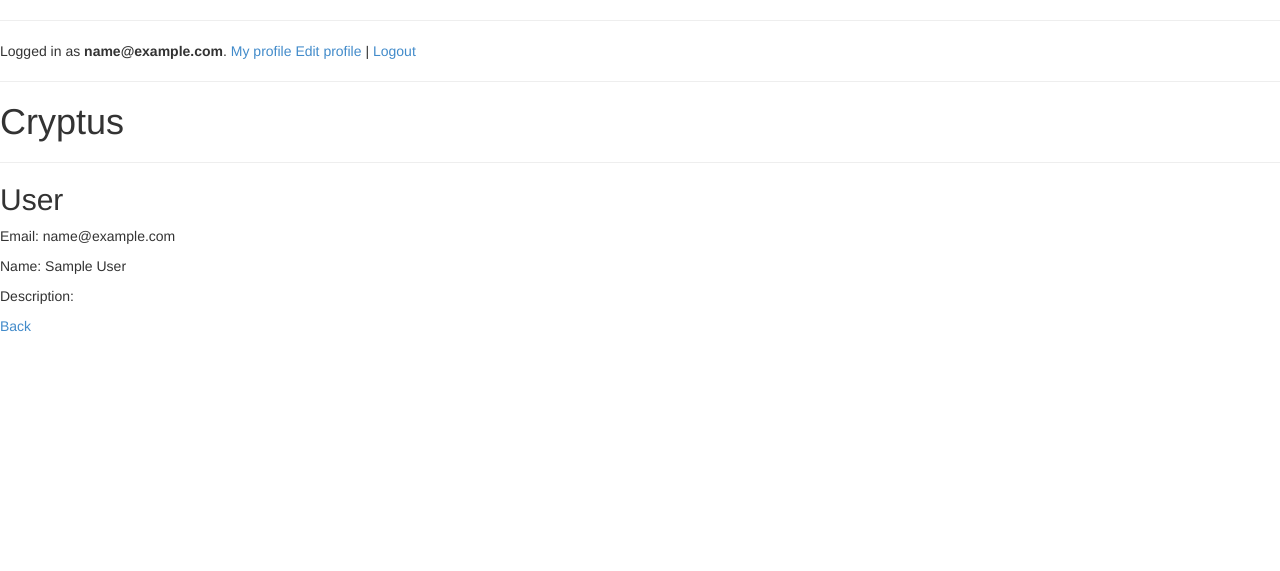
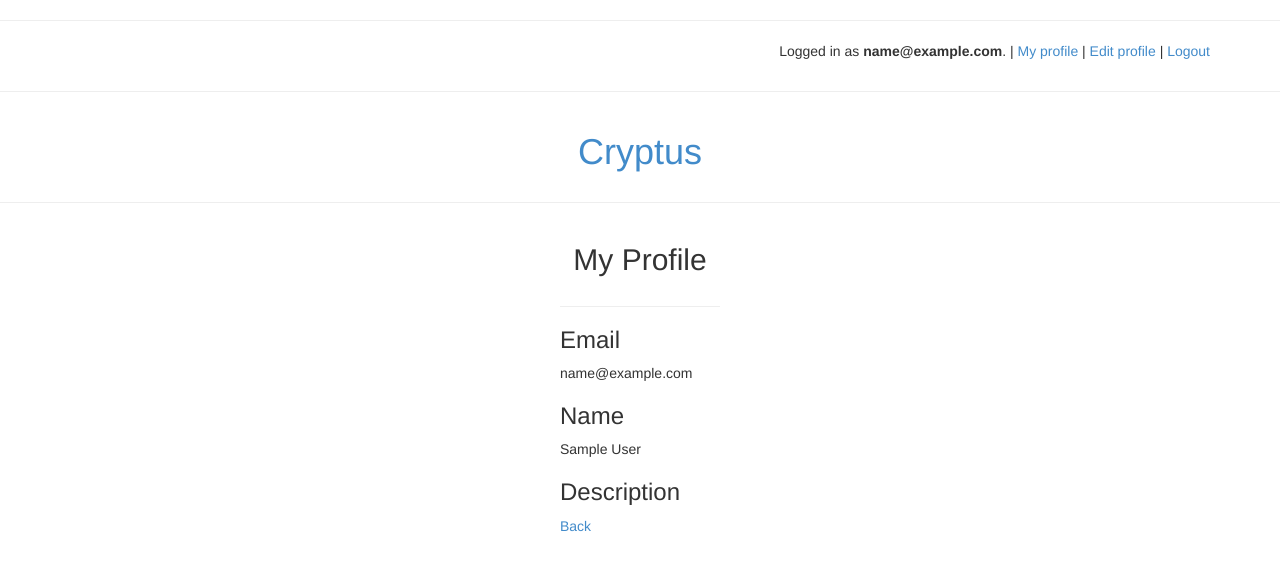
Before and after one commit to smithapriya/Cryptus, a Rails app: page /users/1 in a window 1280 px wide. Shown: the top 571 px of the page. Run offline with Rails 7, Linux system fonts and the light colour scheme; the visitor is signed in with stand-in values (Sample User, id 1); style sheets or scripts are compiled from the project's sources.

Commit message:
Stylized views with Bootstrap CSS

```diff
--- a/app/views/layouts/application.html.erb
+++ b/app/views/layouts/application.html.erb
@@ -23,10 +23,11 @@
 
     <hr>
 
+    <div class="container text-right">
       <p>
         <% if user_signed_in? %>
-        Logged in as <strong><%= current_user.email %></strong>.
-        <%= link_to 'My profile', profile_path(current_user), :class => 'user' %>
+          Logged in as <strong><%= current_user.email %></strong>.  |
+          <%= link_to 'My profile', profile_path(current_user), :class => 'user' %>   |
           <%= link_to 'Edit profile', edit_user_registration_path, :class => 'navbar-link' %>   |
           <%= link_to "Logout", destroy_user_session_path, method: :delete, :class => 'navbar-link'  %>
         <% else %>
@@ -34,13 +35,15 @@
           <%= link_to "Login", new_user_session_path, :class => 'navbar-link'  %>
         <% end %>
       </p>
+    </div>
 
     <hr>
-
+    <div class="container text-center text-primary">
       <h1> Cryptus </h1>
-
+    </div>
     <hr>
-
+    <div class="container">
       <%= yield %>
+    </div>
   </body>
 </html>
--- a/app/views/users/mailer/confirmation_instructions.html.erb
+++ b/app/views/users/mailer/confirmation_instructions.html.erb
@@ -1,5 +1,7 @@
+<div class="text-center">
 <p>Welcome <%= @email %>!</p>
 
 <p>You can confirm your account email through the link below:</p>
 
 <p><%= link_to 'Confirm my account', confirmation_url(@resource, confirmation_token: @token) %></p>
+</div>
--- a/app/views/users/mailer/email_changed.html.erb
+++ b/app/views/users/mailer/email_changed.html.erb
@@ -1,3 +1,4 @@
+<div class="text-center">
 <p>Hello <%= @email %>!</p>
 
 <% if @resource.try(:unconfirmed_email?) %>
@@ -5,3 +6,4 @@
 <% else %>
   <p>We're contacting you to notify you that your email has been changed to <%= @resource.email %>.</p>
 <% end %>
+</div>
--- a/app/views/users/mailer/password_change.html.erb
+++ b/app/views/users/mailer/password_change.html.erb
@@ -1,3 +1,5 @@
+<div class="text-center">
 <p>Hello <%= @resource.email %>!</p>
 
 <p>We're contacting you to notify you that your password has been changed.</p>
+</div>
--- a/app/views/users/mailer/reset_password_instructions.html.erb
+++ b/app/views/users/mailer/reset_password_instructions.html.erb
@@ -1,3 +1,4 @@
+<div class="text-center">
 <p>Hello <%= @resource.email %>!</p>
 
 <p>Someone has requested a link to change your password. You can do this through the link below.</p>
@@ -6,3 +7,4 @@
 
 <p>If you didn't request this, please ignore this email.</p>
 <p>Your password won't change until you access the link above and create a new one.</p>
+</div>
--- a/app/views/users/mailer/unlock_instructions.html.erb
+++ b/app/views/users/mailer/unlock_instructions.html.erb
@@ -1,3 +1,4 @@
+<div class="text-center">
 <p>Hello <%= @resource.email %>!</p>
 
 <p>Your account has been locked due to an excessive number of unsuccessful sign in attempts.</p>
@@ -5,3 +6,4 @@
 <p>Click the link below to unlock your account:</p>
 
 <p><%= link_to 'Unlock my account', unlock_url(@resource, unlock_token: @token) %></p>
+</div>
--- a/app/views/users/registrations/edit.html.erb
+++ b/app/views/users/registrations/edit.html.erb
@@ -1,4 +1,6 @@
-<h2>Edit <%= resource_name.to_s.humanize %></h2>
+<div class="text-center"><h2>Edit <%= resource_name.to_s.humanize %></h2></div>
+<div class="col-lg-4"></div>
+<div class="col-lg-4">
 
 <%= form_for(resource, as: resource_name, url: registration_path(resource_name), html: { method: :put }) do |f| %>
   <%= devise_error_messages! %>
@@ -51,3 +53,4 @@
 <p>Unhappy? <%= button_to "Cancel my account", registration_path(resource_name), data: { confirm: "Are you sure?" }, method: :delete %></p>
 
 <%= link_to "Back", :back %>
+</div><div class="col-lg-4"></div>
--- a/app/views/users/sessions/new.html.erb
+++ b/app/views/users/sessions/new.html.erb
@@ -1,5 +1,6 @@
-<h2>Log in</h2>
-
+<div class="text-center"><h2>Log In</h2></div>
+<div class="col-lg-5"></div>
+<div class="col-lg-2">
 <%= form_for(resource, as: resource_name, url: session_path(resource_name)) do |f| %>
   <div class="field">
     <%= f.label :email %><br />
@@ -24,3 +25,4 @@
 <% end %>
 
 <%= render "users/shared/links" %>
+</div><div class="col-lg-5"></div>
--- a/app/views/users/show.html.erb
+++ b/app/views/users/show.html.erb
@@ -1,5 +1,12 @@
-<h2> User </h2>
-<p>Email: <%= @user.email if @user.email %></p>
-<p>Name: <%= @user.name if @user.name %></p>
-<p>Description: <%= @user.description if @user.description %></p>
+<div class="text-center"><h2>My Profile</h2></div>
+<div class="col-lg-5"></div>
+<div class="col-lg-2">
+<hr>
+<h3>Email</h3>
+<p><%= @user.email if @user.email %></p>
+<h3>Name</h3>
+<p><%= @user.name if @user.name %></p>
+<h3>Description</h3>
+<p><%= @user.description if @user.description %></p>
 <%= link_to "Back", root_path %>
+</div><div class="col-lg-5"></div>
--- a/app/views/users/unlocks/new.html.erb
+++ b/app/views/users/unlocks/new.html.erb
@@ -1,4 +1,6 @@
-<h2>Resend unlock instructions</h2>
+<div class="text-center"><h2>Resend unlock instructions</h2></div>
+<div class="col-lg-5"></div>
+<div class="col-lg-2">
 
 <%= form_for(resource, as: resource_name, url: unlock_path(resource_name), html: { method: :post }) do |f| %>
   <%= devise_error_messages! %>
@@ -14,3 +16,4 @@
 <% end %>
 
 <%= render "users/shared/links" %>
+</div><div class="col-lg-5"></div>
```
Also changed, not shown: app/views/home/index.html.erb (+28 -32 lines), app/views/users/confirmations/new.html.erb (+7 -1 lines), app/views/users/passwords/new.html.erb (+5 -3 lines), app/views/users/registrations/new.html.erb (+5 -4 lines), Gemfile, Gemfile.lock, README.md. Lines whose indentation alone changed are shown as unchanged.
